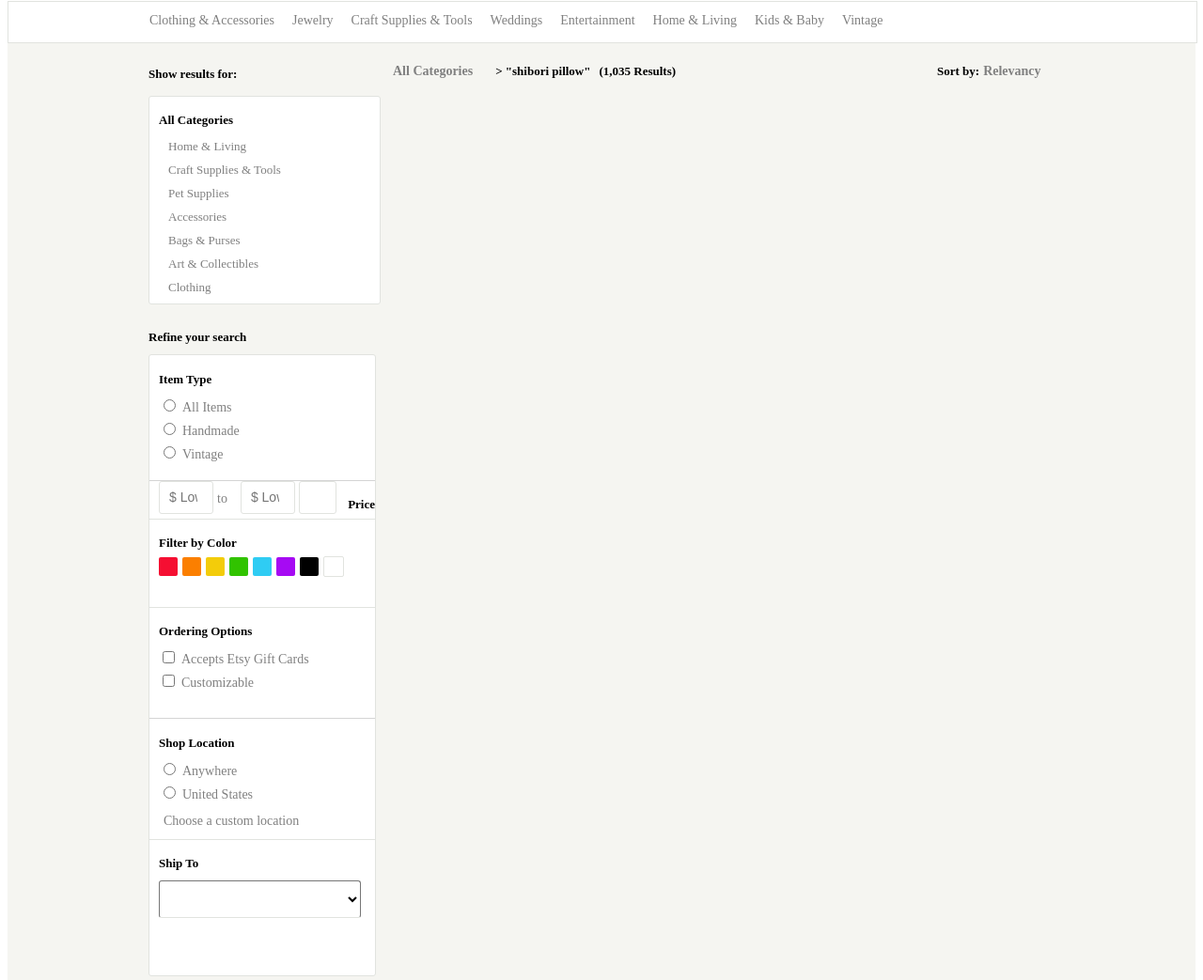
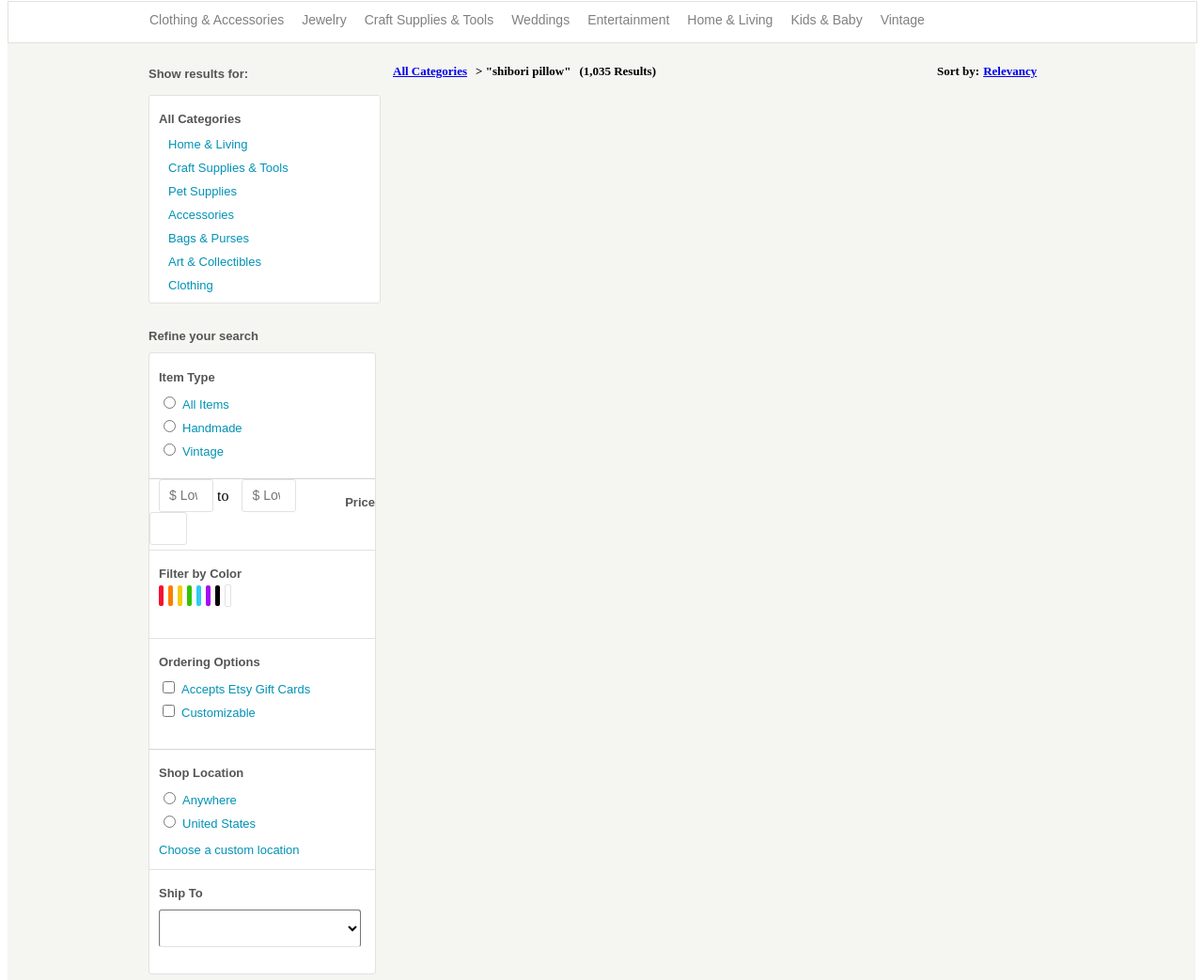
Before and after one commit to sbesozzi/Etsy-Page-API, a website: page app/index.html in a window 1280 px wide. Shown: the part 87-1130 px from the top of the page at 94% size. Drawn offline with Linux system fonts and the light colour scheme.

Commit message:
Edited aside fonts

```diff
--- a/app/index.html
+++ b/app/index.html
@@ -183,7 +183,8 @@
               </div>
             </div>
 
-              <a class="local-custom"><a href="#">Choose a custom location</a>
+              <a class="local-custom">
+              <a class="choose-custom" href="#">Choose a custom location</a>
               </a>
           </div>
 
--- a/src/main.scss
+++ b/src/main.scss
@@ -122,13 +122,16 @@
 
     }
 
-    a {
+    .sub-catagories a {
       padding-right: 15px;
       text-decoration: none;
       color: grey;
       font-size: 14px;
+      font-family: Arial, sans-serif;
+      line-height: 1.4;
+}
 
-    }
+
 
 
 .main {
@@ -173,7 +176,11 @@
             // padding-top: 10px;
             padding-bottom: 15px;
             font-size: 13px;
-          }
+            font-family: Arial, sans-serif;
+            color: #555;
+            font-family: Arial, sans-serif;
+        }
+
 
       .categories {
         list-style: none;
@@ -191,9 +198,13 @@
             font-size: 13px;
             margin-bottom: 0;
             padding-bottom: 10px;
+            color: #555;
+            font-family: Arial, sans-serif;
+
           }
 
         .categories-list {
+
           list-style-type: none;
           padding-left: 20px;
           margin: 0;
@@ -204,7 +215,10 @@
           }
 
           li a {
+            font-family: Arial, sans-serif;
             font-size: 13px;
+            color: #0192B5;
+            text-decoration: none;
           }
 
 
@@ -222,6 +236,9 @@
             padding-top: 10px;
             padding-bottom: 10px;
             font-size: 13px;
+            font-family: Arial, sans-serif;
+            color: #555;
+
 
           }
 
@@ -244,6 +261,8 @@
             font-size: 13px;
             margin-bottom: 0;
             padding-bottom: 10px;
+            color: #555;
+            font-family: Arial, sans-serif;
           }
 
         .item-types {
@@ -254,12 +273,21 @@
           padding-bottom: 5px;
           }
 
+        .radio a {
+          font-family: Arial, sans-serif;
+            font-size: 13px;
+            color: #0192B5;
+            text-decoration: none;
+        }
+
 
          .price {
             padding-left: 10px;
             font-size: 13px;
             margin-bottom: 0;
             padding-bottom: 5px;
+            color: #555;
+            font-family: Arial, sans-serif;
           }
 
 
@@ -314,6 +342,8 @@
             font-size: 13px;
             margin-bottom: 0;
             padding-bottom: 5px;
+            color: #555;
+            font-family: Arial, sans-serif;
           }
 
             .colors  {
@@ -404,6 +434,8 @@
             font-size: 13px;
             margin-bottom: 0;
             padding-bottom: 10px;
+            font-family: Arial, sans-serif;
+            color: #555;
           }
 
 
@@ -415,6 +447,13 @@
 
           .checkbox {
             padding-bottom: 5px;
+          }
+
+          .checkbox a {
+            font-family: Arial, sans-serif;
+            font-size: 13px;
+            color: #0192B5;
+            text-decoration: none;
           }
 
           .filter-location {
@@ -432,12 +471,29 @@
             font-size: 13px;
             margin-bottom: 0;
             padding-bottom: 10px;
+            font-family: Arial, sans-serif;
+            color: #555;
+
           }
 
           .location {
             padding-left: 10px;
           }
 
+          .location a {
+            font-family: Arial, sans-serif;
+            font-size: 13px;
+            color: #0192B5;
+            text-decoration: none;
+          }
+
+          .choose-custom {
+            padding-left: 10px;
+           font-family: Arial, sans-serif;
+            font-size: 13px;
+            color: #0192B5;
+            text-decoration: none;
+          }
 
           .filter-ship {
             height: 92px;
@@ -447,6 +503,8 @@
             padding-left: 10px;
             font-size: 13px;
             margin-bottom: 0;
+            font-family: Arial, sans-serif;
+            color: #555;
           }
 
 
```
Also changed, not shown: app/js/main.js (+10 -0 lines), src/main.js (+9 -1 lines), app/css/main.css.
